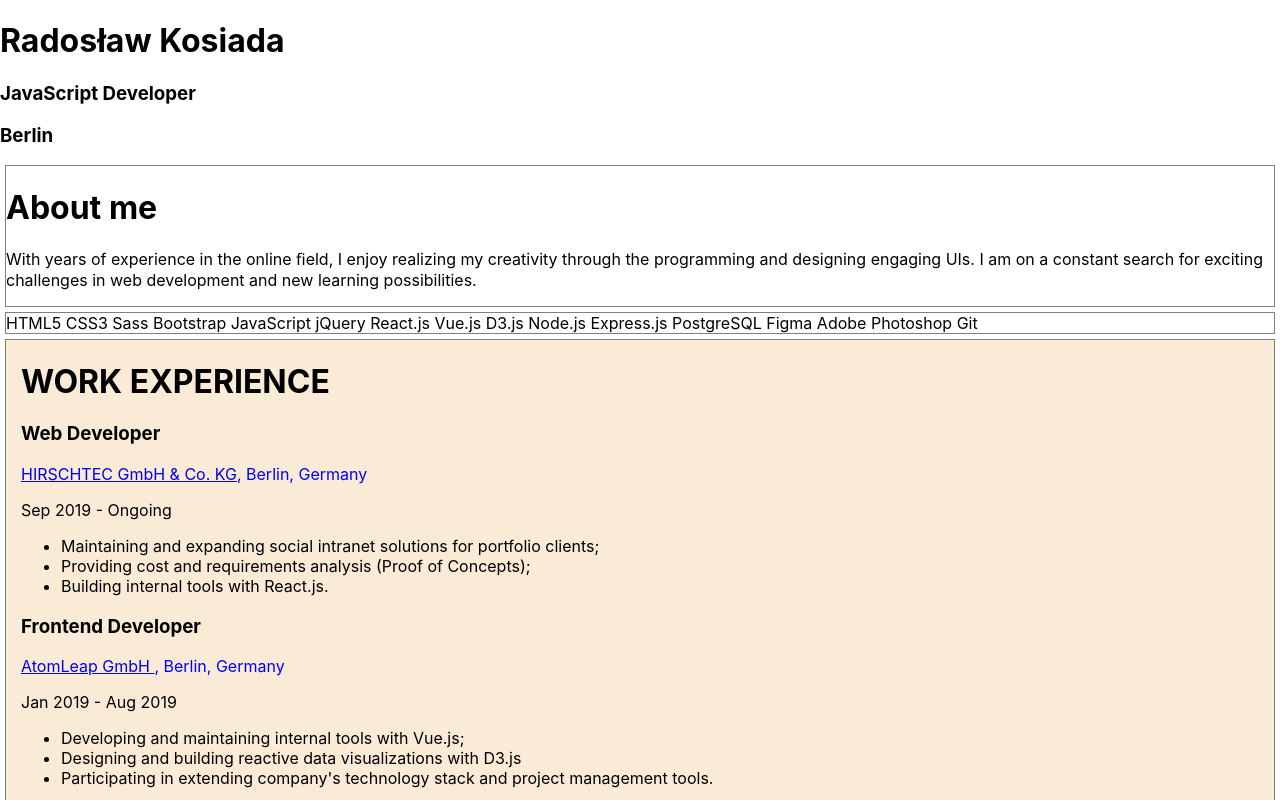
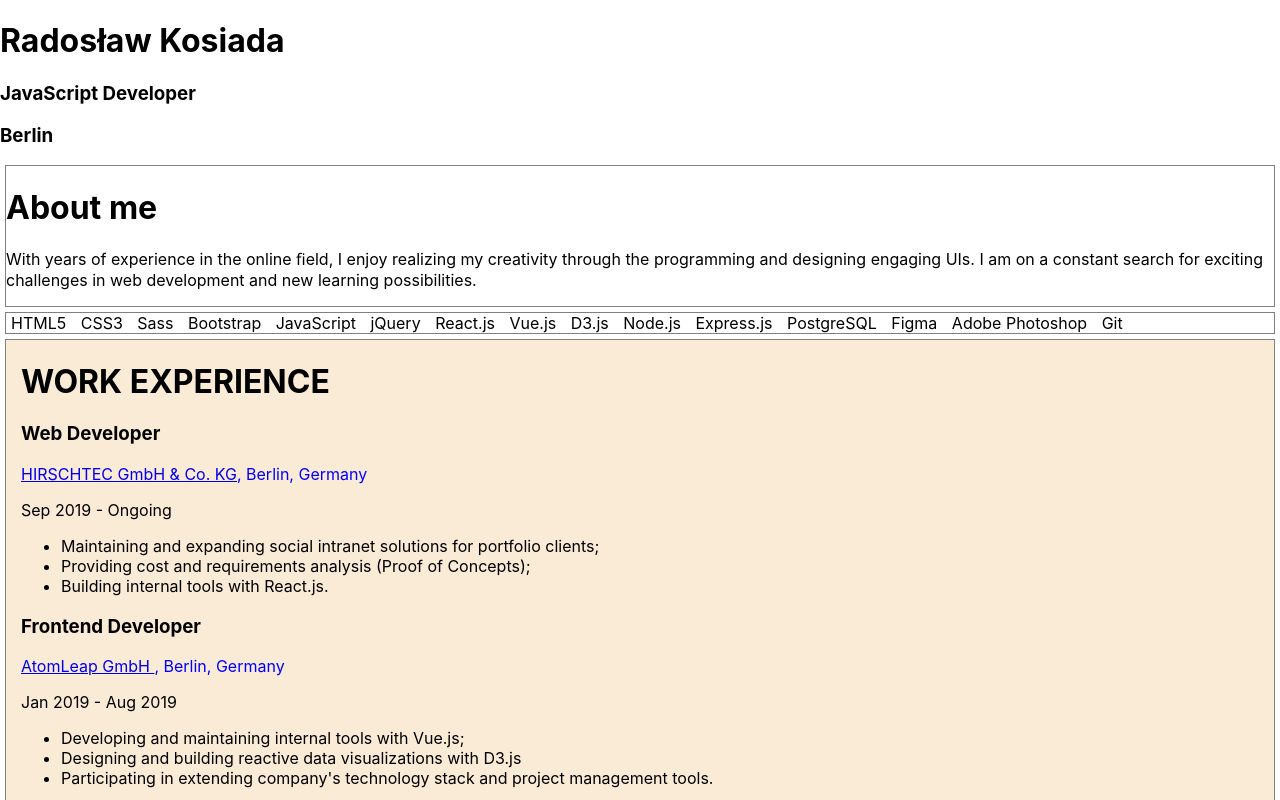
Before and after one commit to RadekKosiada/cv-project, a React (Create React App) app: page / in a window 1280 px wide. Shown: the top 800 px of the page. Built offline with nearby package versions, Linux system fonts and the light colour scheme.

Commit message:
Add basic style to Skills

```diff
--- a/src/App.css
+++ b/src/App.css
@@ -31,3 +31,7 @@
 .experience.education {
   background-color: beige;
 }
+
+.skills {
+  margin: 5px;
+}
--- a/src/components/Skills.js
+++ b/src/components/Skills.js
@@ -18,7 +18,7 @@ function Skills(props) {
   return (
     <div className="skills-unit">
       {allTools.map((tool, key) => {
-        return ( <span key={key}>{tool} </span>)
+        return ( <span className="skills" key={key}>{tool} </span>)
       })}
     </div>
   )
```
